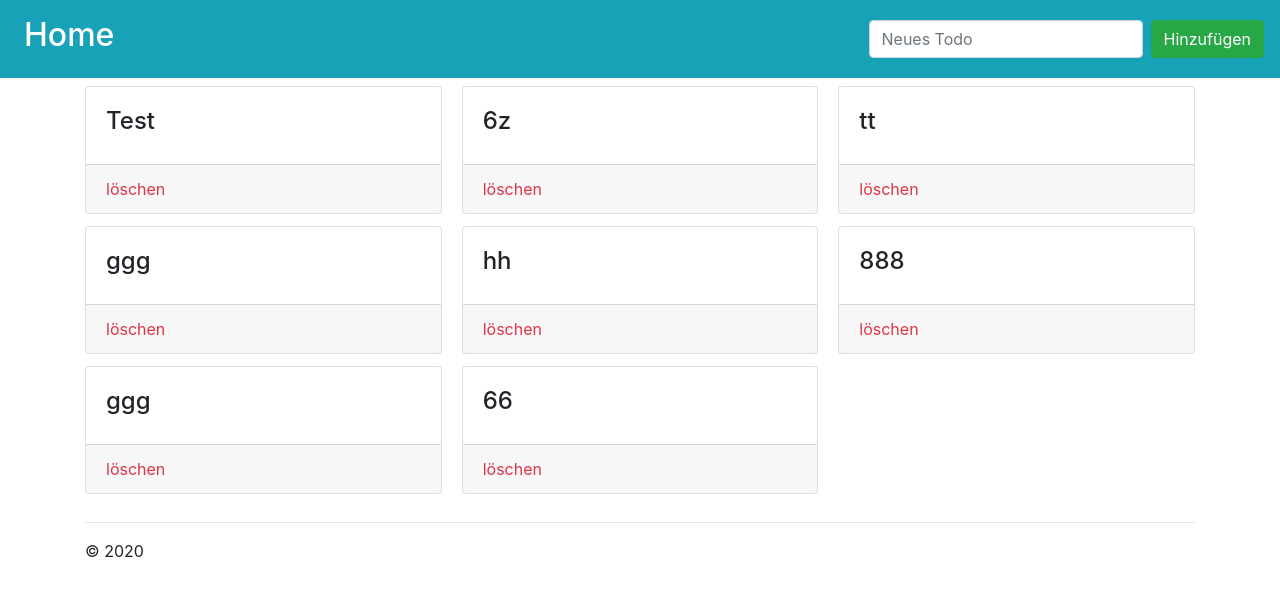
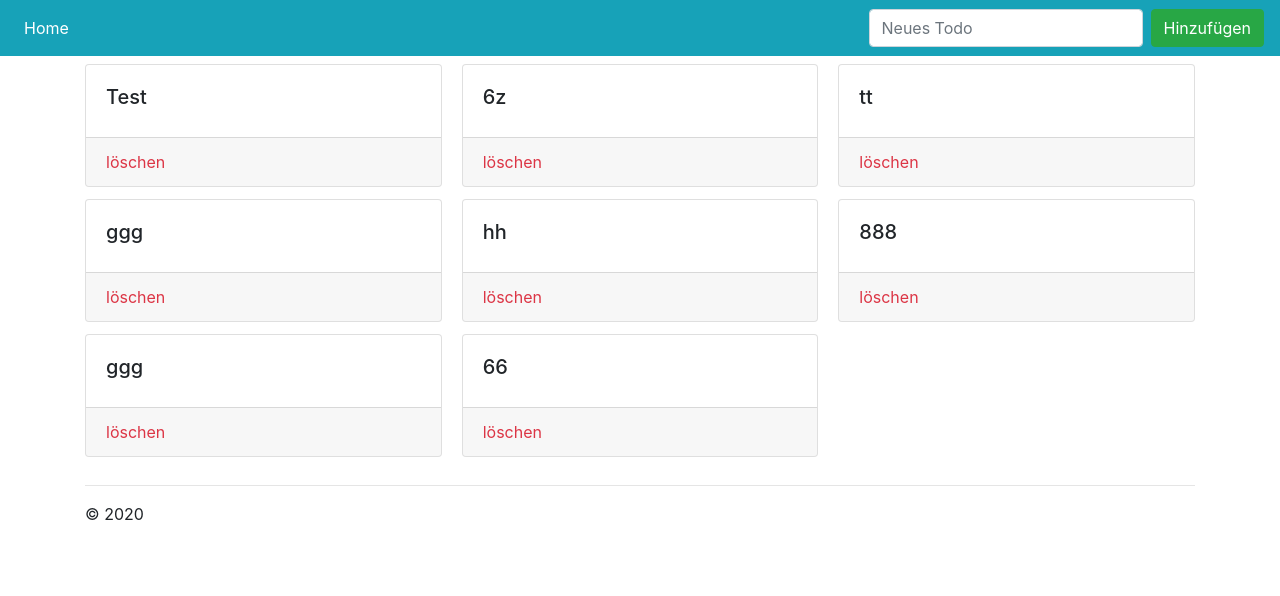
Before and after one commit to mblog/flask-todo, a Flask app: page / in a window 1280 px wide. Shown: the top 596 px of the page. Run offline with Flask 2, Linux system fonts and the light colour scheme; data comes from the database, SQL or seed files in the repository; some libraries are stand-ins or nearby versions.

Commit message:
viewport

```diff
--- a/templates/layout.html
+++ b/templates/layout.html
@@ -5,7 +5,7 @@
         <title>{% block title %}{% endblock %}</title>
         <link rel="stylesheet" href="https://stackpath.bootstrapcdn.com/bootstrap/4.5.2/css/bootstrap.min.css" integrity="sha384-JcKb8q3iqJ61gNV9KGb8thSsNjpSL0n8PARn9HuZOnIxN0hoP+VmmDGMN5t9UJ0Z" crossorigin="anonymous">
         <link rel="stylesheet" type="text/css" href="{{ url_for('static', filename='site.css') }}" />
-
+        <meta name="viewport" content="width=device-width">
     </head>
 
     <body>
@@ -17,7 +17,7 @@
             <div class="collapse navbar-collapse" id="navbarTogglerDemo02">
                 <ul class="navbar-nav mr-auto mt-2 mt-lg-0">
                     <li class="nav-item active">
-                    <a class="nav-link h2" href="{{ url_for('home') }}">Home <span class="sr-only">(current)</span></a>
+                    <a class="nav-link" href="{{ url_for('home') }}">Home <span class="sr-only">(current)</span></a>
                     </li>
                 </ul>
 
--- a/templates/test.html
+++ b/templates/test.html
@@ -7,9 +7,9 @@ My Todo App
     {% for entry in entries %}
     <div class="card">
         <div class="card-body">
-            <h4>
+            <h5>
                 {{ entry.name }}
-            </h4>
+            </h5>
         </div>
         <div class="card-footer text-muted">
             <a class="text-danger" href="/del/{{ entry.id }}">löschen</a>
```
